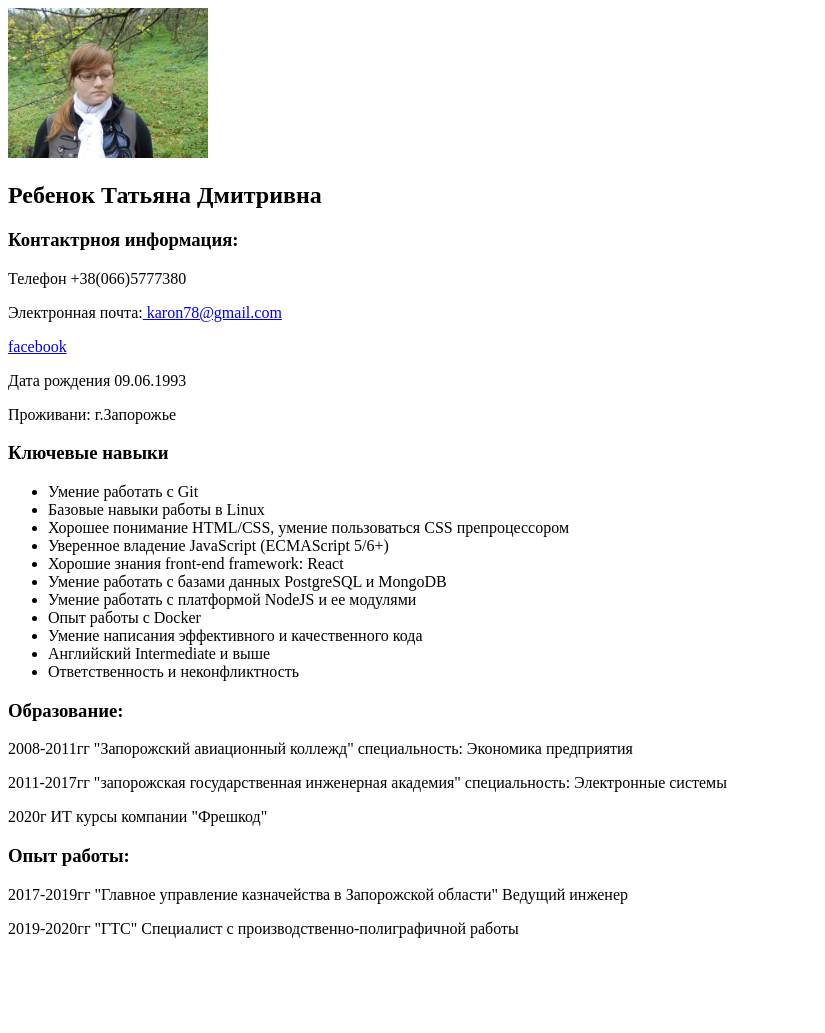
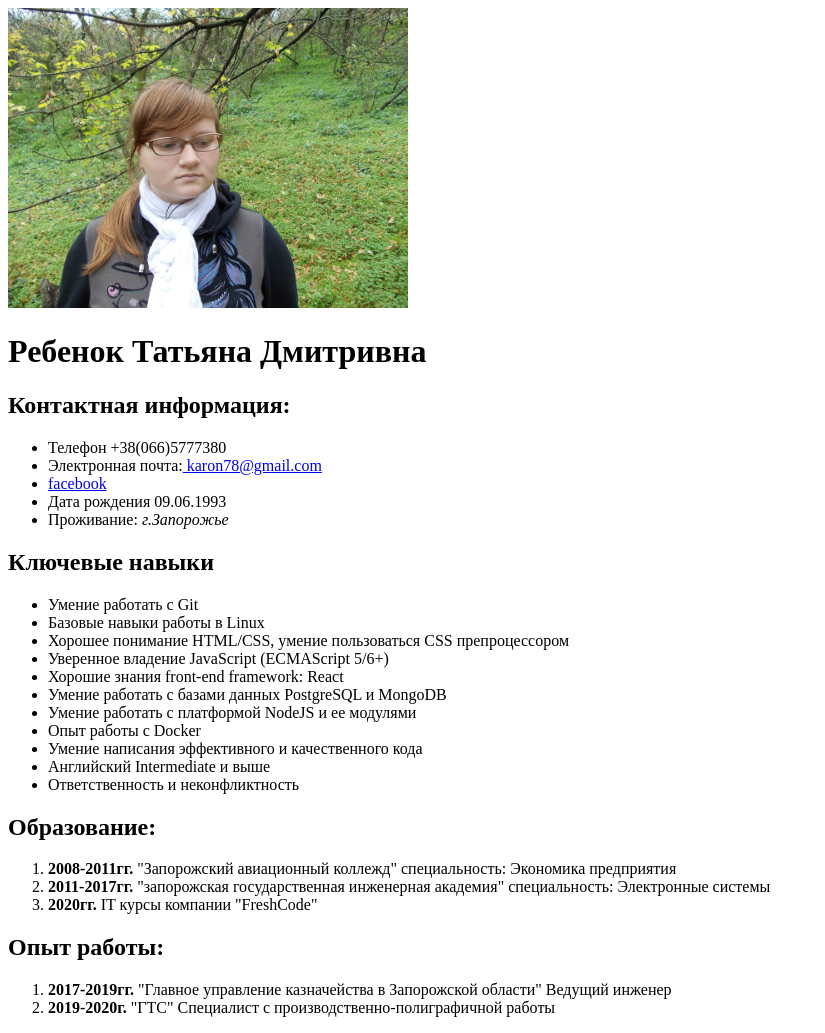
Before and after one commit to Vasy12/fe_1, a plain HTML site: page index.html in a window 1280 px wide. Shown: the whole page, without its empty margins (0-825 px from the left). Before the commit the page ends 954 px from the top, so only its background shows below. Drawn offline with Linux system fonts and the light colour scheme.

Commit message:
Refactor index.html

```diff
--- a/index.html
+++ b/index.html
@@ -1,28 +1,28 @@
 <!doctype html>
-<html lang="ru" >
+<html lang="ru">
 <head>
-
     <meta charset="utf-8">
     <meta name="viewport" content="width=device-width, initial-scale=1">
     <title>resume</title>
-
 </head>
 <body>
-<img src="./resume.jpg" alt="me" width="200">
-<article>
-    <h1>Ребенок Татьяна Дмитривна</h1>
-
+<img src="./resume.jpg" alt="me" width="400">
+<h1>Ребенок Татьяна Дмитривна</h1>
+<section>
+    <h2>Контактная информация:</h2>
+    <ul>
+        <li>Телефон +38(066)5777380</li>
+        <li>Электронная почта:<a href="mailto:karon78@gmail.com "> karon78@gmail.com </a></li>
+        <li><a href="https://www.facebook.com/profile.php?id=100005569452272"> facebook </a></li>
+        <li>Дата рождения 09.06.1993</li>
+        <li>Проживание:
+            <address style="display: inline;">г.Запорожье</address>
+        </li>
+    </ul>
+</section>
+<main>
     <section>
-        <h3>Контактрноя информация:</h3>
-        <p>Телефон +38(066)5777380</p>
-        <p>Электронная почта:<a href="karon78@gmail.com "> karon78@gmail.com </a> </p>
-        <p><a href="https://www.facebook.com/profile.php?id=100005569452272"> facebook </a> </p>
-        <p>Дата рождения 09.06.1993</p>
-        <p>Проживани: г.Запорожье</p>
-    </section>
-
-    <div>
-        <h3>Ключевые навыки</h3>
+        <h2>Ключевые навыки</h2>
         <ul>
             <li>Умение работать с Git</li>
             <li>Базовые навыки работы в Linux</li>
@@ -36,20 +36,26 @@
             <li>Английский Intermediate и выше</li>
             <li>Ответственность и неконфликтность</li>
         </ul>
-    </div>
-    <div>
-        <h3>Образование:</h3>
-        <p>2008-2011гг "Запорожский авиационный коллежд" специальность: Экономика предприятия</p>
-        <p>2011-2017гг "запорожская государственная инженерная академия" специальность: Электронные системы</p>
-        <p>2020г ИТ курсы компании "Фрешкод"</p>
-    </div>
+    </section>
+</main>
+<section>
+    <h2>Образование:</h2>
+    <ol>
+        <li><b>2008-2011гг.</b> "Запорожский авиационный коллежд" специальность: Экономика предприятия</li>
+        <li><b>2011-2017гг.</b> "запорожская государственная инженерная академия" специальность: Электронные системы
+        </li>
+        <li><b>2020гг.</b> IT курсы компании "FreshCode"</li>
+    </ol>
+</section>
 
-    <div>
-        <h3>Опыт работы:</h3>
-        <p>2017-2019гг "Главное управление казначейства в Запорожской области" Ведущий инженер</p>
-        <p>2019-2020гг "ГТС" Специалист с производственно-полиграфичной работы</p>
-    </div>
+<section>
+    <h2>Опыт работы:</h2>
+    <ol>
+        <li><b>2017-2019гг.</b> "Главное управление казначейства в Запорожской области" Ведущий инженер</li>
+        <li><b>2019-2020г.</b> "ГТС" Специалист с производственно-полиграфичной работы</li>
+    </ol>
+</section>
 
-</article>
+
 </body>
 </html>
```
